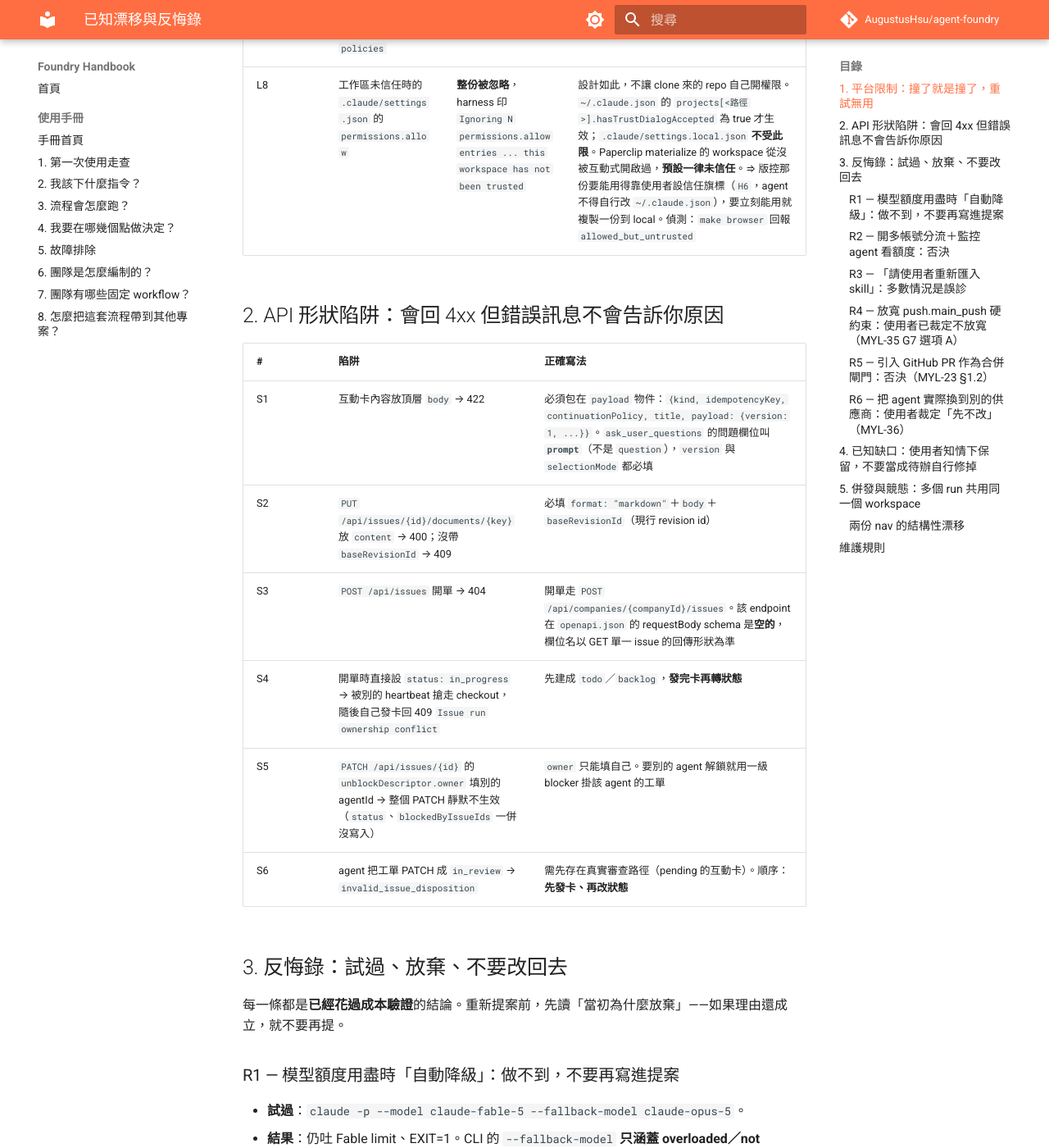
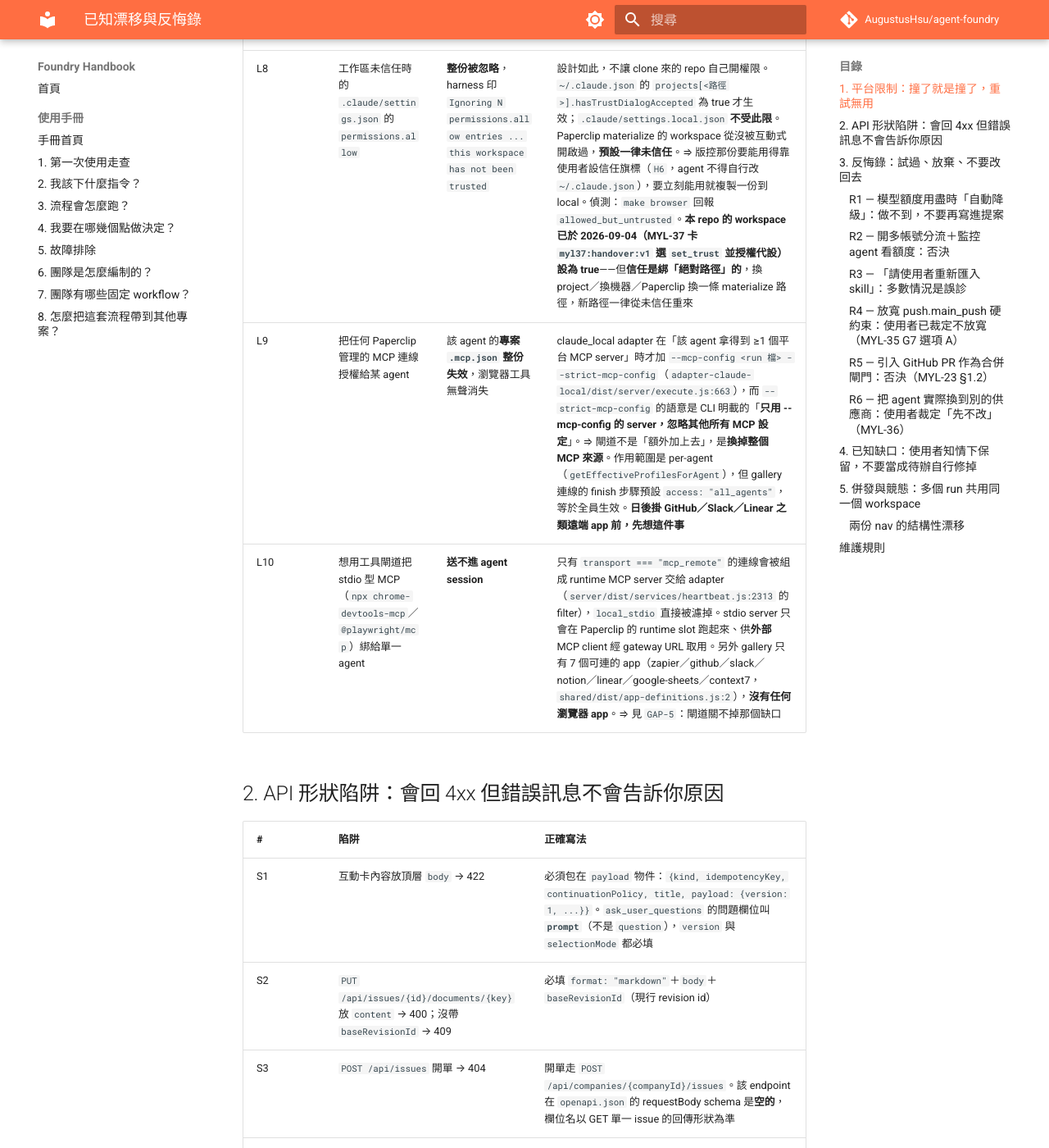
Before and after one commit to AugustusHsu/agent-foundry, an MkDocs documentation site: the page built from docs/standards/known-drift.md, in a window 1280 px wide and 1400 px high, scrolled down 1716 px. Shown: the whole window at 82% size. Built offline with MkDocs 1.6.1 and Material for MkDocs 9.7.7, drawn with Linux system fonts in a browser that asks for light colours; comment, search, counter and statistics services are not loaded; some of the changed text lies outside the part shown.

Commit message:
📝 MYL-37 記錄工具閘道的兩個硬限制：L9 strict-mcp-config、L10 stdio 送不進 agent
實測 Paperclip 原始碼（非推論）：

- L9：claude_local adapter 只要該 agent 拿得到 ≥1 個平台 MCP server，就會加
  `--mcp-config … --strict-mcp-config`，而該旗標語意是「只用這份、忽略其他所有
  MCP 設定」→ 專案 `.mcp.json` 整份失效，瀏覽器工具無聲消失。
- L10：runtime MCP 交付只收 `transport === "mcp_remote"`，`local_stdio` 被濾掉；
  gallery 也只有 7 個可連 app，沒有瀏覽器。
- GAP-5 連帶更正：閘道關不掉「工具綁情境不綁人」，改以代償規則處置。
- L8 補記：本 workspace 信任旗標已設（授權代設），但信任綁絕對路徑。

Co-Authored-By: Claude Opus 5 (1M context) <noreply@anthropic.com>

```diff
--- a/docs/standards/known-drift.md
+++ b/docs/standards/known-drift.md
@@ -24,7 +24,9 @@
 | L5 | `GET /api/llms/agent-configuration/{adapterType}.txt` | 403 `Missing permission to read agent configuration reflection` | **agent 讀不到各 adapter 的設定 schema**（2026-09-03 MYL-36 實測）。要換 adapter 時，schema 需由使用者查或從 adapter 套件原始碼推定。⇒ 換到沒用過的 adapter 時第一次寫 `adapterConfig` 是**試驗**不是照抄：失敗就原樣回報並發卡，不要換寫法連續重試（`foundry-model-routing` §4 已載明） |
 | L6 | `GET /api/agents`（列表） | `API route not found` | 此路徑不存在。agent 層只有 `/api/agents/me` 與 `/api/agents/{id}`；列編制用 `GET /api/companies/{cid}/agents` |
 | L7 | 工具閘道 API：`tools/mcp/import-json`、`tools/gallery`、`tool-profiles`、`trust-rules`、`policies` | 403 `Board access required` | 全部 board-only（2026-09-03 MYL-37 實測）。**但它不是取得 MCP 能力的必要條件**——`.mcp.json` ＋ settings 那條路 agent 可自助，閘道只多給 per-agent 綁定與審計。要平台級治理才需要請使用者在 UI 操作 |
-| L8 | 工作區未信任時的 `.claude/settings.json` 的 `permissions.allow` | **整份被忽略**，harness 印 `Ignoring N permissions.allow entries ... this workspace has not been trusted` | 設計如此，不讓 clone 來的 repo 自己開權限。`~/.claude.json` 的 `projects[<路徑>].hasTrustDialogAccepted` 為 true 才生效；`.claude/settings.local.json` **不受此限**。Paperclip materialize 的 workspace 從沒被互動式開啟過，**預設一律未信任**。⇒ 版控那份要能用得靠使用者設信任旗標（`H6`，agent 不得自行改 `~/.claude.json`），要立刻能用就複製一份到 local。偵測：`make browser` 回報 `allowed_but_untrusted` |
+| L8 | 工作區未信任時的 `.claude/settings.json` 的 `permissions.allow` | **整份被忽略**，harness 印 `Ignoring N permissions.allow entries ... this workspace has not been trusted` | 設計如此，不讓 clone 來的 repo 自己開權限。`~/.claude.json` 的 `projects[<路徑>].hasTrustDialogAccepted` 為 true 才生效；`.claude/settings.local.json` **不受此限**。Paperclip materialize 的 workspace 從沒被互動式開啟過，**預設一律未信任**。⇒ 版控那份要能用得靠使用者設信任旗標（`H6`，agent 不得自行改 `~/.claude.json`），要立刻能用就複製一份到 local。偵測：`make browser` 回報 `allowed_but_untrusted`。**本 repo 的 workspace 已於 2026-09-04（MYL-37 卡 `myl37:handover:v1` 選 `set_trust` 並授權代設）設為 true**——但**信任是綁「絕對路徑」的**，換 project／換機器／Paperclip 換一條 materialize 路徑，新路徑一律從未信任重來 |
+| L9 | 把任何 Paperclip 管理的 MCP 連線授權給某 agent | 該 agent 的**專案 `.mcp.json` 整份失效**，瀏覽器工具無聲消失 | claude_local adapter 在「該 agent 拿得到 ≥1 個平台 MCP server」時才加 `--mcp-config <run 檔> --strict-mcp-config`（`adapter-claude-local/dist/server/execute.js:663`），而 `--strict-mcp-config` 的語意是 CLI 明載的「**只用 --mcp-config 的 server，忽略其他所有 MCP 設定**」。⇒ 閘道不是「額外加上去」，是**換掉整個 MCP 來源**。作用範圍是 per-agent（`getEffectiveProfilesForAgent`），但 gallery 連線的 finish 步驟預設 `access: "all_agents"`，等於全員生效。**日後掛 GitHub／Slack／Linear 之類遠端 app 前，先想這件事** |
+| L10 | 想用工具閘道把 stdio 型 MCP（`npx chrome-devtools-mcp`／`@playwright/mcp`）綁給單一 agent | **送不進 agent session** | 只有 `transport === "mcp_remote"` 的連線會被組成 runtime MCP server 交給 adapter（`server/dist/services/heartbeat.js:2313` 的 filter），`local_stdio` 直接被濾掉。stdio server 只會在 Paperclip 的 runtime slot 跑起來、供**外部** MCP client 經 gateway URL 取用。另外 gallery 只有 7 個可連的 app（zapier／github／slack／notion／linear／google-sheets／context7，`shared/dist/app-definitions.js:2`），**沒有任何瀏覽器 app**。⇒ 見 `GAP-5`：閘道關不掉那個缺口 |
 
 ## 2. API 形狀陷阱：會回 4xx 但錯誤訊息不會告訴你原因
 
@@ -94,7 +96,7 @@
 | GAP-2 | **高層無梯可升。** `M1` 寫 `low→medium→high`，但高層預設已站在 `max`；高層 agent 連續失敗兩次時 `M1` 無法適用，需臨場改走 `M3` 轉 `blocked` | MYL-33 v3 卡裁定 `ladder_no_change` |
 | GAP-3 | **`.foundry/config.yml` 的 `push` 段表達不了本 repo 現況。** MYL-23 P1「合併回 main 後 push origin 由執行者自行」寫不進 schema，權威來源是 protocol 第 7、9 節的分級表文字 | MYL-35 G7 選項 A，見 R4 |
 | GAP-4 | **`claude_local` adapter 內建說明字串的 `effort` 只寫到 `(low\|medium\|high)`，已過時。** 實際支援 `low/medium/high/xhigh/max`；adapter 對 `effort` 原樣傳給 CLI 不做驗證 | 實測 `claude-opus-5`＋`max` EXIT=0。protocol 第 8 節附註已載明 |
-| GAP-5 | **瀏覽器工具綁的是「情境」不是「人」。** `.mcp.json` 放在共用 repo 裡，該 repo 的**所有** agent 都拿得到瀏覽器工具，不只 Frontend Verifier。要真正做到 per-agent 綁定得靠平台 tool-profile（`L7`，board-only） | MYL-37 卡 `myl37:frontend-verifier:plan:f7cf0b84` 的 `gateway: gateway_now`——使用者選擇由自己在 UI 補上閘道，能力層不等它 |
+| GAP-5 | **瀏覽器工具綁的是「情境」不是「人」。** `.mcp.json` 放在共用 repo 裡，該 repo 的**所有** agent 都拿得到瀏覽器工具，不只 Frontend Verifier。要真正做到 per-agent 綁定得靠平台 tool-profile（`L7`，board-only） | MYL-37 卡 `myl37:frontend-verifier:plan:f7cf0b84` 的 `gateway: gateway_now`——使用者選擇由自己在 UI 補上閘道，能力層不等它。**2026-09-04 更正：這條缺口用閘道關不掉**——stdio 型 MCP 送不進 agent session（`L10`），硬掛遠端連線反而會把 `.mcp.json` 整份廢掉（`L9`）。維持 `.mcp.json`、以「不把遠端 app 授權給 Frontend Verifier」為代償規則 |
 
 ## 5. 併發與競態：多個 run 共用同一個 workspace
 
```
